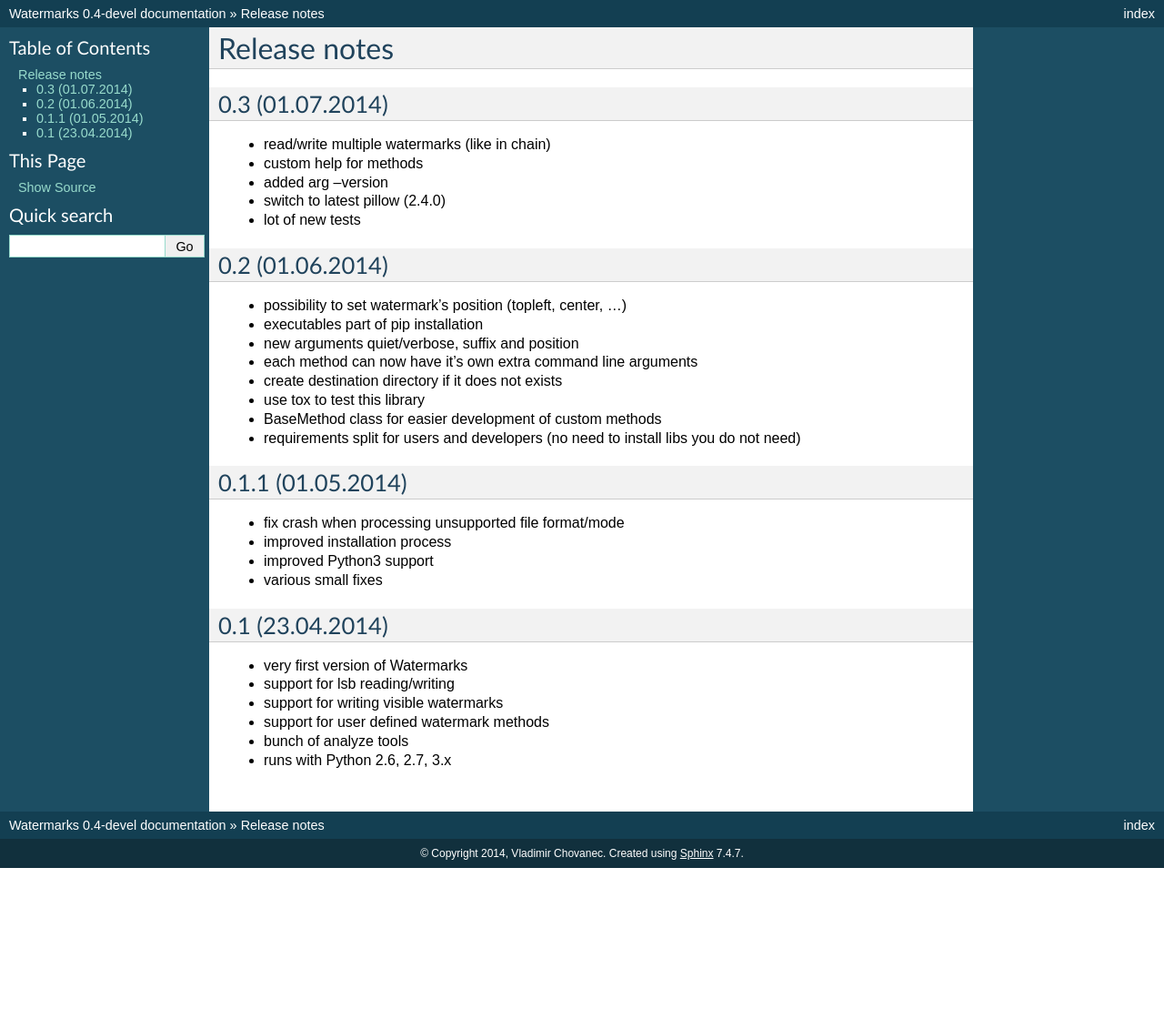
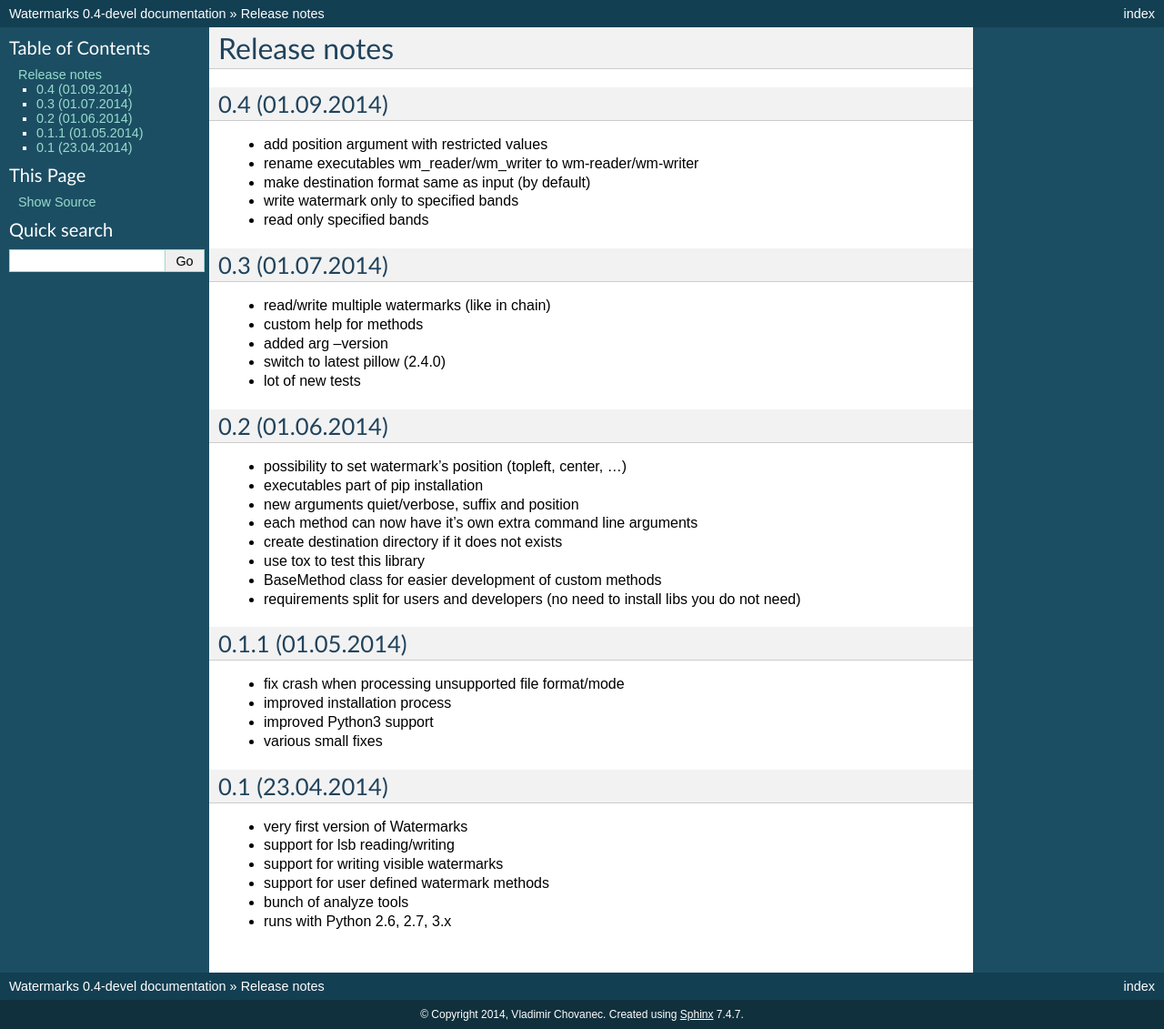
Before and after one commit to vladozc/watermarks, a Sphinx documentation site: the page built from doc/source/release_notes.rst, in a window 1280 px wide. Shown: the whole page at 91% size. Built offline with Sphinx 7.4.7, drawn with Linux system fonts in a browser that asks for light colours; before the commit the page ends 954 px from its top, so only the background shows below that.

Commit message:
write release notes for 0.4

```diff
--- a/doc/source/release_notes.rst
+++ b/doc/source/release_notes.rst
@@ -1,5 +1,13 @@
 Release notes
 =============
+
+0.4 (01.09.2014)
+----------------
+- add position argument with restricted values
+- rename executables wm_reader/wm_writer to wm-reader/wm-writer
+- make destination format same as input (by default)
+- write watermark only to specified bands
+- read only specified bands
 
 0.3 (01.07.2014)
 ----------------
```
